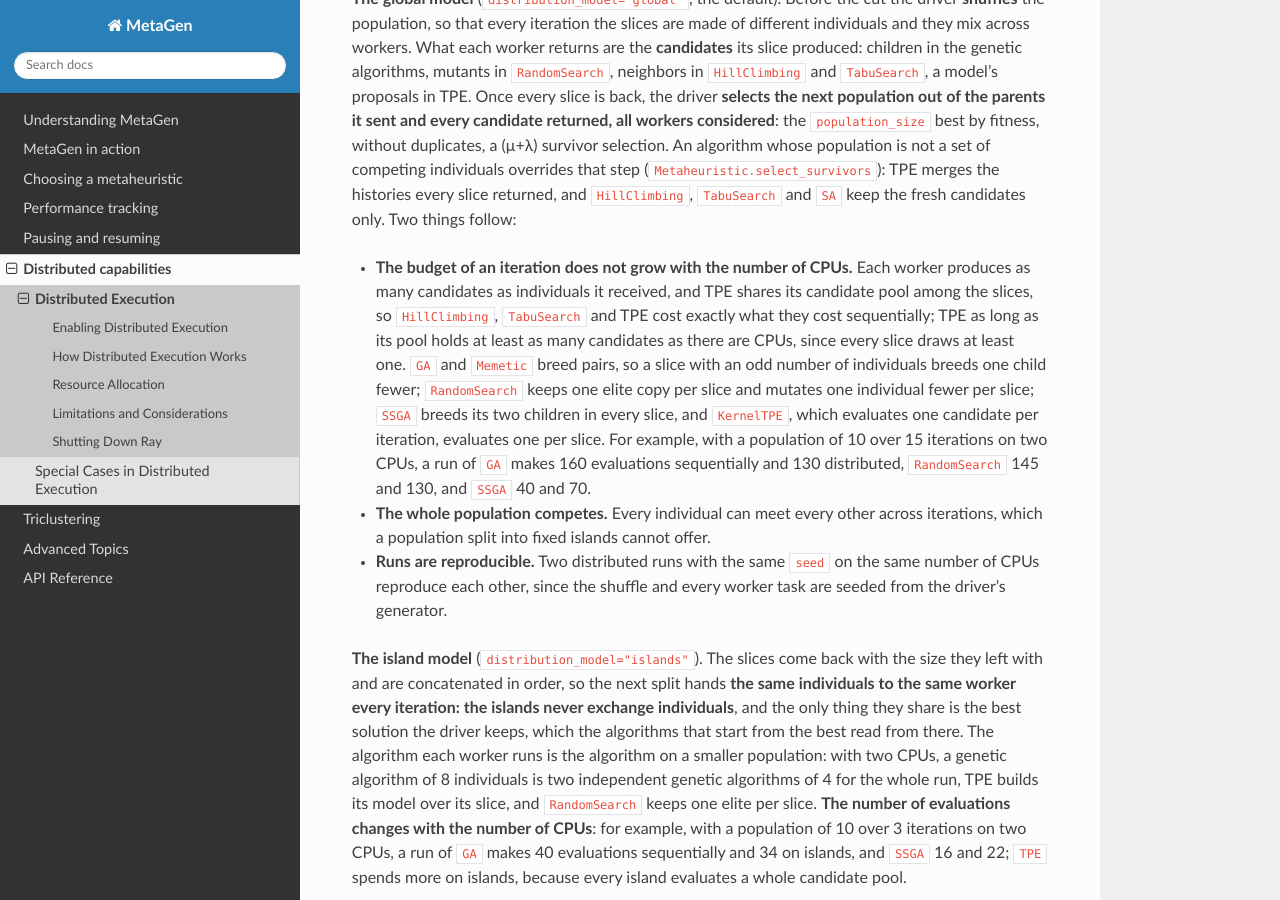
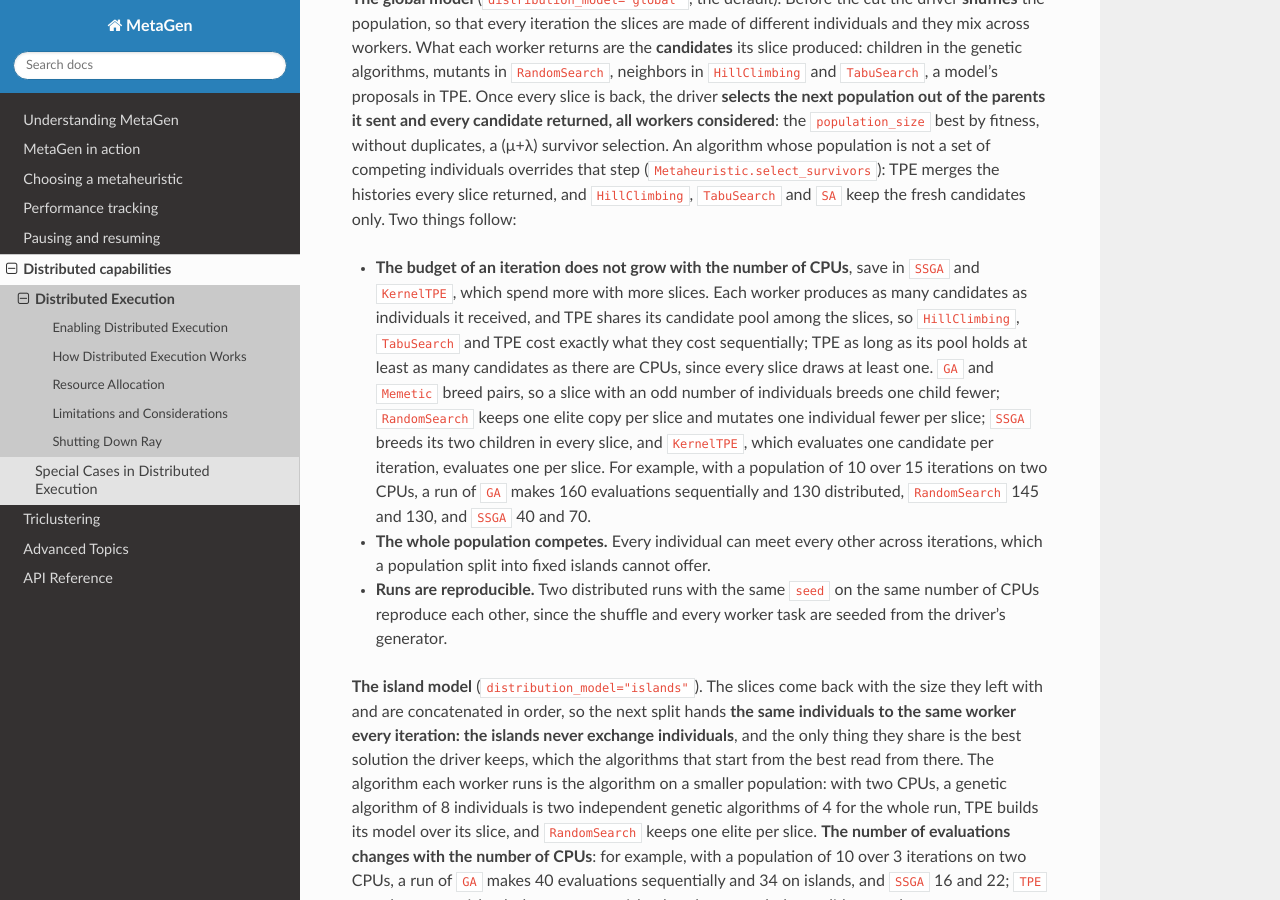
Before and after one commit to Data-Science-Big-Data-Research-Lab/MetaGen, a Sphinx documentation site: the page built from docs/source/distributed_execution/distributed.rst, in a window 1280 px wide and 900 px high, scrolled down 1173 px. Built offline with Sphinx 7.4.7 and the Read the Docs theme 3.1.0, drawn with Linux system fonts in a browser that asks for light colours.

Commit message:
docs(distributed): SSGA and KernelTPE spend more with more slices

```diff
--- a/docs/source/distributed_execution/distributed.rst
+++ b/docs/source/distributed_execution/distributed.rst
@@ -62,7 +62,8 @@ step (``Metaheuristic.select_survivors``): TPE merges the histories every slice
 returned, and ``HillClimbing``, ``TabuSearch`` and ``SA`` keep the fresh candidates only.
 Two things follow:
 
-- **The budget of an iteration does not grow with the number of CPUs.** Each worker
+- **The budget of an iteration does not grow with the number of CPUs**, save in
+  ``SSGA`` and ``KernelTPE``, which spend more with more slices. Each worker
   produces as many candidates as individuals it received, and TPE shares its candidate
   pool among the slices, so ``HillClimbing``, ``TabuSearch`` and TPE cost exactly what
   they cost sequentially; TPE as long as its pool holds at least as many candidates as
```
Also changed, not shown: 1 other file.
